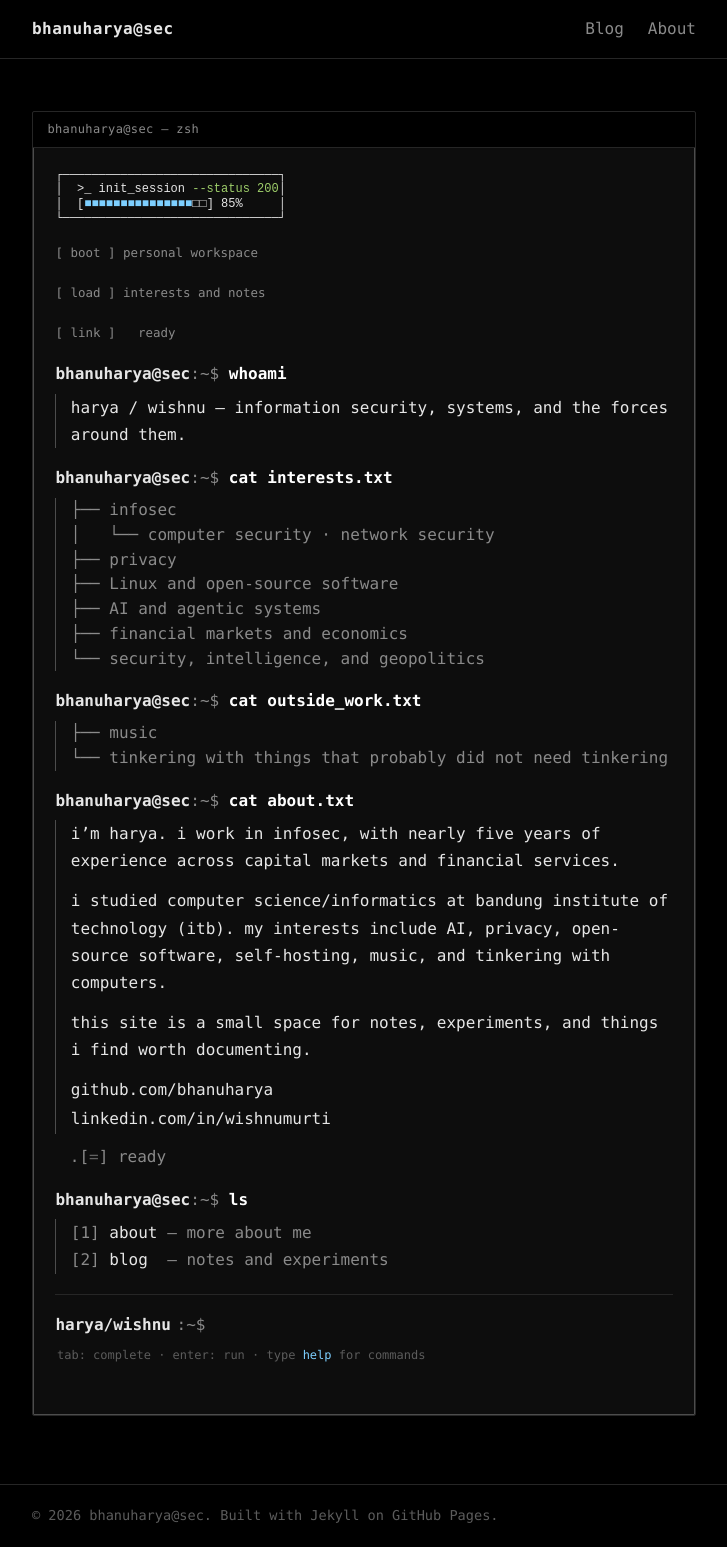
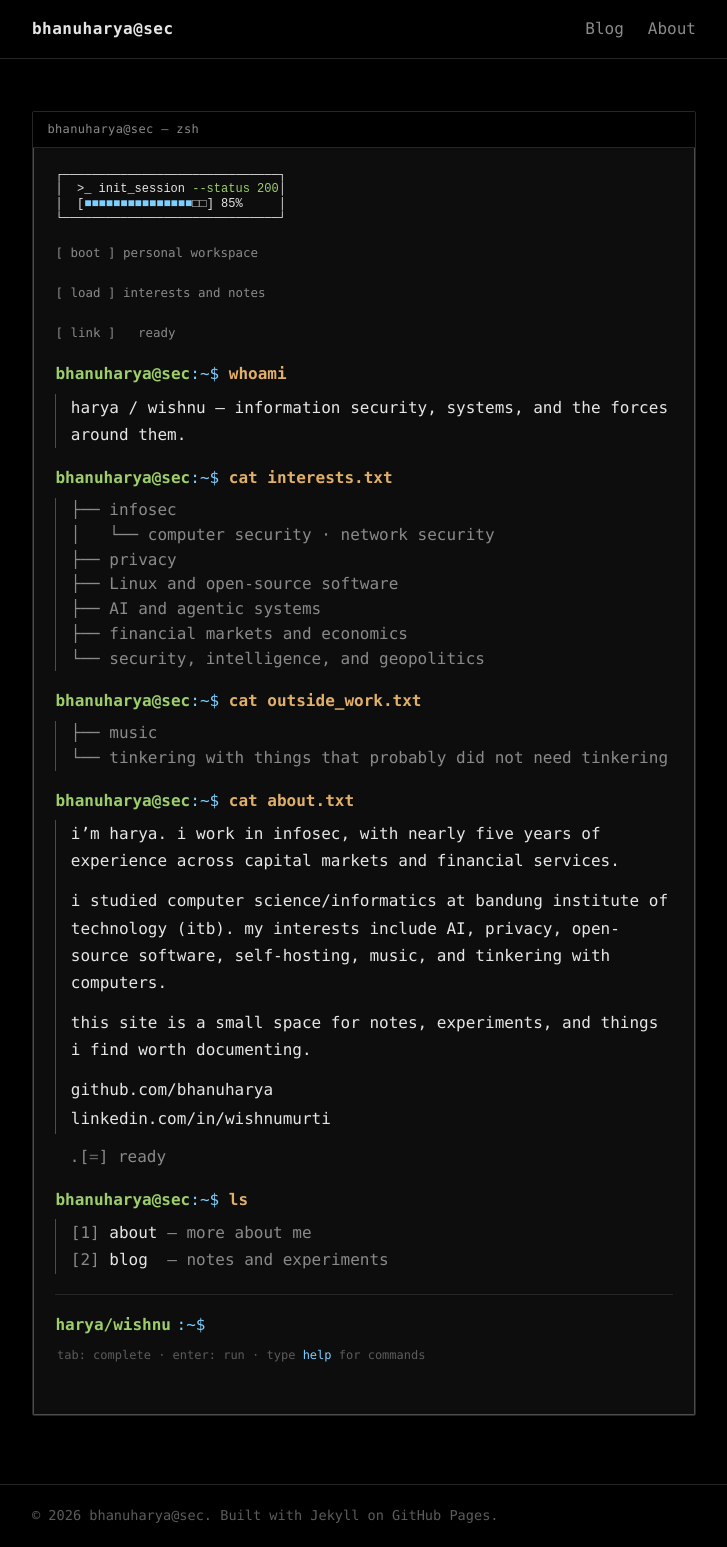
Before and after one commit to bhanuharya/bhanuharya.github.io, a Jekyll site: the page built from index.md, in a window 1280 px wide. Shown: the whole page, without its empty margins (276-1003 px from the left). Built offline with Jekyll 4.4.1, drawn with Linux system fonts in a browser that asks for light colours.

Commit message:
Add restrained terminal colors to homepage

```diff
--- a/assets/css/style.css
+++ b/assets/css/style.css
@@ -284,6 +284,19 @@ main.wrap {
 .cmd {
   color: #ffffff;
   font-weight: 600;
+}
+
+/* Keep the homepage command lines terminal-like without coloring prose. */
+.term-body .prompt {
+  color: var(--cli-green);
+}
+
+.term-body .loc {
+  color: var(--cli-cyan);
+}
+
+.term-body .cmd {
+  color: var(--cli-amber);
 }
 
 .cursor {
```
